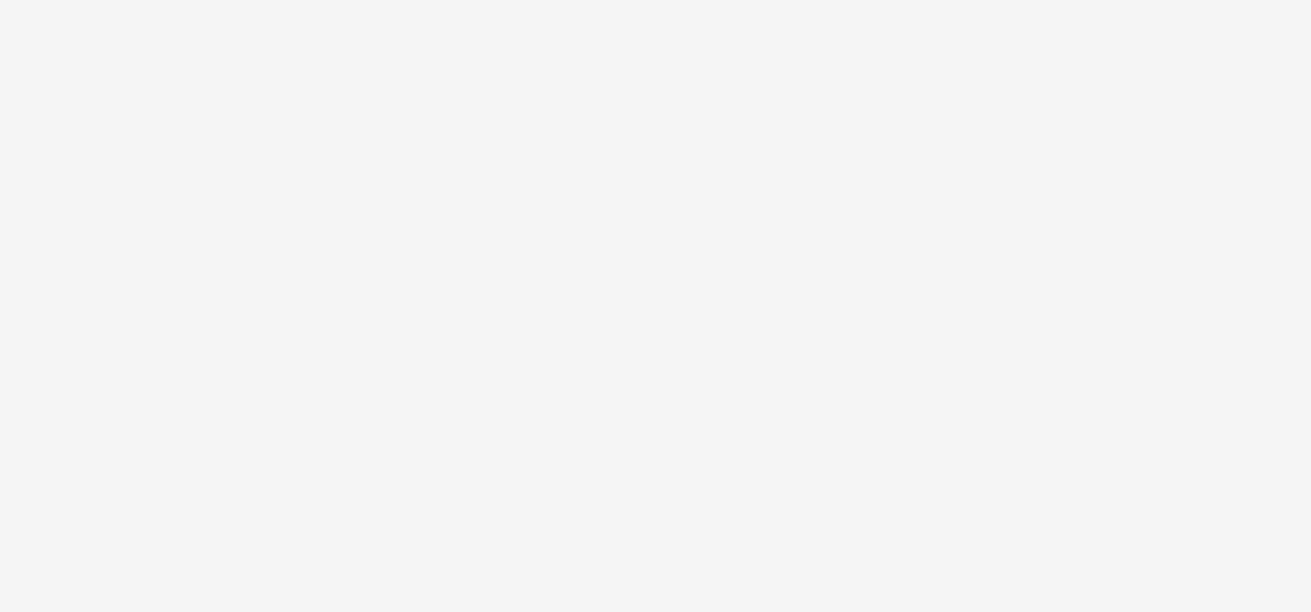
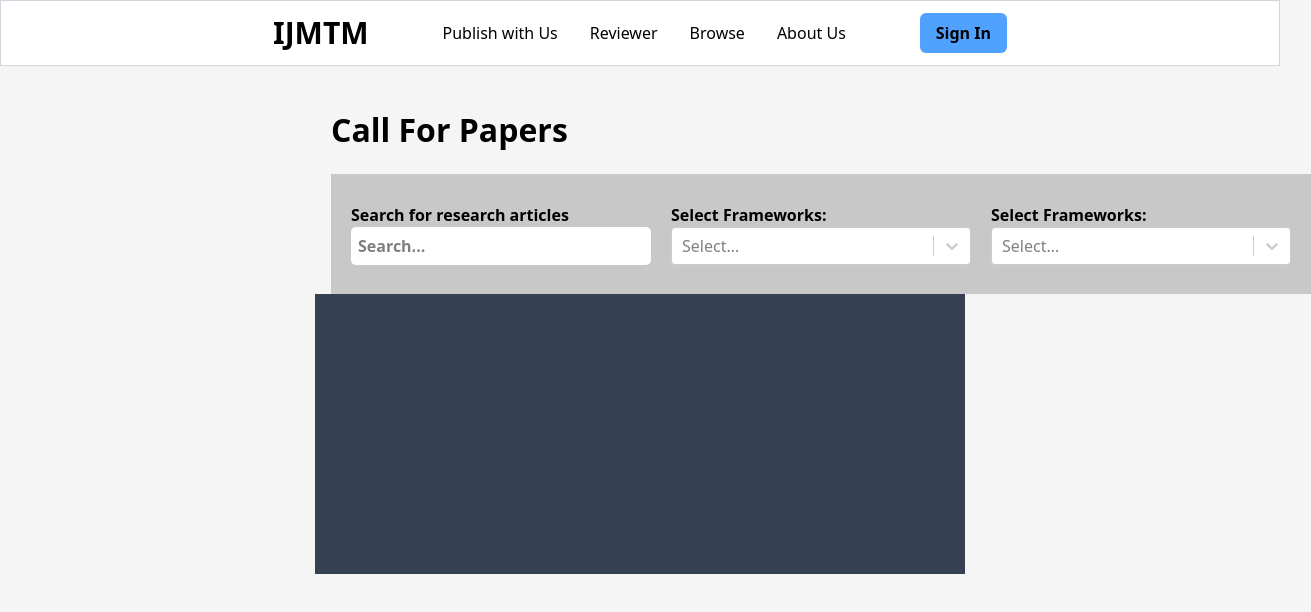
Before and after one commit to Adhish-Kumar-Baranwal/IJMTM, a React (Vite) app: page /PublishedPapers in a window 1280 px wide. Before the commit this address had no page. Shown: the top 612 px of the page, 1311 px wide, since content can reach past the window. Built offline with nearby package versions, Linux system fonts and the light colour scheme.

Commit message:
Updates
Removed some files and added new ones

```diff
--- a/package.json
+++ b/package.json
@@ -21,6 +21,7 @@
     "react-dom": "^19.0.0",
     "react-icons": "^5.5.0",
     "react-router-dom": "^7.3.0",
+    "react-select": "^5.10.1",
     "tailwindcss": "^4.0.14"
   },
   "devDependencies": {
--- a/src/App.jsx
+++ b/src/App.jsx
@@ -1,9 +1,8 @@
 import { BrowserRouter as Router, Routes, Route } from "react-router-dom";
-import NavBar from "./components/NavBar/NavBar";
 import SigninPage from "./SigninPageFolder/SigninPage";
 import Author from "./Author Page/Author";
 import HomePage from "./HomePage/HomePage";
-import Footer from "./Footer/Footer";
+import PublishedPapers from "./components/sections/PublishedPapers/PublishedPapers";
 
 const App = () => {
   return (
@@ -19,7 +18,7 @@ const App = () => {
         />
         <Route path="/Author" element={<Author />} />
         <Route path="/SigninPage" element={<SigninPage />} />
-        <Route path="/author" element={<Author />} />
+        <Route path="/PublishedPapers" element={<PublishedPapers />} />
       </Routes>
     </Router>
   );
--- a/src/components/NavBar/NavBar.jsx
+++ b/src/components/NavBar/NavBar.jsx
@@ -1,64 +1,37 @@
-import React, { useState, useRef, useEffect } from "react";
-import { Link, useNavigate } from "react-router-dom"; // Import useNavigate
+import React, { useState } from "react";
+import { Link, useNavigate } from "react-router-dom";
 import { navLists } from "../../constants";
 
 const NavBar = () => {
-  const [dropdown, setDropdown] = useState(null);
-  const dropdownRef = useRef(null);
-  const navigate = useNavigate(); // Initialize navigate
-
-  // Close dropdown when clicking outside
-  useEffect(() => {
-    const handleClickOutside = (event) => {
-      if (dropdownRef.current && !dropdownRef.current.contains(event.target)) {
-        setDropdown(null);
-      }
-      n;
-    };
-
-    document.addEventListener("mousedown", handleClickOutside);
-    return () => {
-      document.removeEventListener("mousedown", handleClickOutside);
-    };
-  }, []);
+  const [dropdown, setDropdown] = useState();
+  const navigate = useNavigate();
 
   return (
-    <header className="fixed top-5 left-1/2 transform -translate-x-1/2
-               max-w-7xl w-full bg-white border border-gray-300
-               rounded-lg shadow-lg px-8 py-3 flex items-center
-               justify-between z-1000">
-      <nav className="flex w-full items-center justify-center">
-        <Link
-          to="/"
-          id="nav-title"
-          className="no-underline text-xl font-semibold"
-        >
+    <header className="w-full bg-white border border-gray-300 px-8 py-3 flex items-center justify-between z-1000">
+      <nav className="flex w-full items-center justify-center mx-60 z-1000" onMouseLeave={() => setDropdown(null)}>
+
+        {/* Logo */}
+        <Link to="/" className="no-underline text-3xl font-bold">
           IJMTM
         </Link>
+
+        {/* Navigation Menu */}
         <div className="flex flex-1 w-full justify-center max-sm:hidden">
-          {/* Navigation List */}
           <ul className="flex cursor-pointer">
             {navLists.map((item, index) => (
               <li
                 key={index}
                 className="px-4 relative group"
                 onMouseEnter={() => setDropdown(index)}
-                ref={dropdownRef}
               >
                 <span className="cursor-pointer">{item.name}</span>
 
                 {/* Dropdown Menu */}
-                {item.submenu && dropdown === index && (
-                  <ul
-                    className="absolute left-0 mt-2 w-50 bg-white border border-gray-300 shadow-md rounded-lg flex flex-col"
-                    onMouseEnter={() => setDropdown(index)} // Prevents flickering
-                  >
+                {dropdown === index && item.submenu && (
+                  <ul className="absolute left-0 mt-2 w-50 bg-white border border-gray-300 shadow-md rounded-lg flex flex-col">
                     {item.submenu.map((subItem, subIndex) => (
-                      <li
-                        key={subIndex}
-                        className="px-4 py-2 hover:bg-gray-200 hover:rounded-lg"
-                      >
-                        <span>{subItem.name}</span>
+                      <li key={subIndex} className="px-4 py-2 hover:bg-gray-200 hover:rounded-lg">
+                        <Link to={subItem.path}>{subItem.name}</Link>
                       </li>
                     ))}
                   </ul>
@@ -72,7 +45,7 @@ const NavBar = () => {
         <a
           href="/SigninPage"
           className="px-4 py-2 bg-blue-400 rounded-md cursor-pointer font-semibold"
-          onClick={() => navigate("/SigninPage")} //Navigate to SigninPage
+          onClick={() => navigate("/SigninPage")}
         >
           Sign In
         </a>
--- a/src/components/sections/CounterSection/CounterSection.jsx
+++ /dev/null
@@ -1,23 +0,0 @@
-const CounterSection = () => {
-    const counters = [
-      { count: "70+", label: "Papers Published", description: "Total number of research papers and publications." },
-      { count: "15+", label: "Authors", description: "Contributors to the research and publications." },
-      { count: "40+", label: "Reviewers", description: "Feedback and evaluations received." },
-    ];
-
-    return (
-      <div className="bg-gradient-to-b bg-gray-200 py-12 px-6">
-        <div className="max-w-5xl mx-auto grid grid-cols-1 md:grid-cols-3 gap-8 text-center">
-          {counters.map((item, index) => (
-            <div key={index} className="flex flex-col items-center">
-              <span className="text-4xl md:text-5xl font-bold text-blue-600">{item.count}</span>
-              <h3 className="text-xl font-semibold text-gray-800 mt-2">{item.label}</h3>
-              <p className="text-sm text-gray-500 mt-1">{item.description}</p>
-            </div>
-          ))}
-        </div>
-      </div>
-    );
-  };
-
-  export default CounterSection;
--- a/src/components/sections/Featured/FeaturedAuthor.jsx
+++ /dev/null
@@ -1,38 +0,0 @@
-import React from "react";
-import { Link } from "react-router-dom"; // Import Link
-import AuthorImg from "../../../assets/ivana-square.jpg";
-import AuthorImg2 from "../../../assets/bruce-mars.jpg";
-import AuthorImg3 from "../../../assets/ivana-squares.jpg";
-
-const FeaturedAuthor = () => {
-  return (
-    <>
-      <div className="text-center mt-12 pt-10">
-        <h2 className="text-4xl font-semibold">Featured Authors</h2>
-        <p className="text-gray-600 text-md mt-2">Lorem ipsum dolor sit amet consectetur adipisicing elit. <br /> Exercitationem saepe iusto earum?</p>
-      </div>
-      <div className="flex justify-center items-center">
-        <div className="border max-w-[350px] min-h-[450px] p-5 my-16 mx-6 flex-1 flex flex-col justify-center items-center text-center rounded">
-          <img src={AuthorImg} alt="Author Image" className="w-50 h-50 mb-4 rounded-full" />
-          <h2 className="text-xl font-bold">Author1</h2>
-          <p className="text-gray-600">Author1 Description</p>
-          <Link to="/author">Click Here for More</Link>
-        </div>
-        <div className="border max-w-[350px] min-h-[450px] p-5 my-16 mx-6 flex-1 flex flex-col justify-center items-center text-center rounded">
-          <img src={AuthorImg2} alt="Author Image" className="w-50 h-50 mb-4 rounded-full" />
-          <h2 className="text-xl font-bold">Author2</h2>
-          <p className="text-gray-600">Author2 Description</p>
-          <Link to="/author">Click Here for More</Link>
-        </div>
-        <div className="border max-w-[350px] min-h-[450px] p-5 my-16 mx-6 flex-1 flex flex-col justify-center items-center text-center rounded">
-          <img src={AuthorImg3} alt="Author Image" className="w-50 h-50 mb-4 rounded-full" />
-          <h2 className="text-xl font-bold">Author3</h2>
-          <p className="text-gray-600">Author3 Description</p>
-          <Link to="/author">Click Here for More</Link>
-        </div>
-      </div>
-    </>
-  );
-};
-
-export default FeaturedAuthor;
--- a/src/components/sections/Featured/TrendingTopics.jsx
+++ /dev/null
@@ -1,11 +0,0 @@
-import React from 'react'
-
-const TrendingTopics = () => {
-  return (
-    <div>
-
-    </div>
-  )
-}
-
-export default TrendingTopics;
--- /dev/null
+++ b/src/components/sections/PublishedPapers/PublishedPapers.css
@@ -0,0 +1,47 @@
+.filter-container{
+    display: flex;
+    align-items: center;
+    width: 100%;
+    height: 120px;
+    background-color: #c8c8c8;
+    padding: 10px;
+    min-height: fit-content;
+    min-width: fit-content;
+}
+
+.cfp-title{
+    margin-top: 40px;
+    margin-bottom: 20px;
+    font-weight: 700;
+    font-size: 32px;
+}
+
+.cfp-search-section{
+    display: flex;
+    flex-direction: column;
+    width: 300px;
+    margin: 10px;
+}
+
+.cfp-search-box{
+    background-color: white;
+    margin: 0;
+    padding: 7px;
+    border-radius: 5px;
+}
+
+.cfp-select-section{
+    display: flex;
+    flex-direction: column;
+    width: 300px;
+    margin: 10px;
+}
+
+.cfp-filter-box{
+    display: flex;
+    flex-direction: column;
+}
+
+.cfp-search-section, .cfp-select-section label{
+    font-weight: 600;
+}
--- /dev/null
+++ b/src/components/sections/PublishedPapers/PublishedPapers.jsx
@@ -0,0 +1,63 @@
+import React, { useState } from "react";
+import NavBar from "../../NavBar/NavBar";
+import "./PublishedPapers.css";
+import Select from "react-select";
+
+
+const PublishedPapers = () => {
+  const [selectedOptions, setSelectedOptions] = useState([]);
+
+  const handleSelectChange = (selected) => {
+    console.log("Selected options:", selected);
+    setSelectedOptions(selected);
+  };
+
+  const options = [
+    { value: "react", label: "React" },
+    { value: "vue", label: "Vue" },
+    { value: "angular", label: "Angular" },
+    { value: "svelte", label: "Svelte" },
+  ];
+  return (
+    <>
+      <NavBar />
+
+      <div className="u-container">
+        <h2 className="cfp-title">Call For Papers</h2>
+      </div>
+
+      <div className="u-container">
+        <div className="filter-container">
+          <div className="cfp-search-section">
+            <label>Search for research articles</label>
+            <input type="text" name="" id="" className="cfp-search-box" placeholder="Search..." />
+          </div>
+          <div className="cfp-select-section">
+            <label>Select Frameworks:</label>
+              <Select
+                isMulti
+                options={options}
+                value={selectedOptions}
+                onChange={handleSelectChange}
+              />
+          </div>
+          <div className="cfp-select-section">
+            <label>Select Frameworks:</label>
+              <Select
+                isMulti
+                options={options}
+                value={selectedOptions}
+                onChange={handleSelectChange}
+              />
+          </div>
+        </div>
+      </div>
+
+      <div className="bg-gray-700 h-70 u-container">
+      </div>
+
+    </>
+  );
+};
+
+export default PublishedPapers;
--- a/src/constants/index.js
+++ b/src/constants/index.js
@@ -2,7 +2,6 @@ export const navLists = [
     {
       name: "Publish with Us",
       submenu: [
-        { name: "Publish Journal", path: "/publish-journal" },
         { name: "Publish Paper", path: "/publish-paper" },
       ],
     },
@@ -17,9 +16,9 @@ export const navLists = [
       name: "Browse",
       submenu: [
         { name: "Journals", path: "/journals" },
-        { name: "Research Papers", path: "/research-papers" },
-        { name: "Authors", path: "/Authors" },
-        { name: "Recently Published", path: "/recently-published" },
+        { name: "Published Papers", path: "/PublishedPapers" },
+        { name: "Author", path: "/Author" },
+        // { name: "Recently Published", path: "/recently-published" },
         { name: "Popular Topics", path: "/popular-topics" },
       ],
     },
--- a/src/index.css
+++ b/src/index.css
@@ -49,3 +49,9 @@ body {
 .rotate-y-180 {
   transform: rotateY(180deg);
 }
+
+
+.u-container{
+  margin: 0 315px;
+  padding: 0 16px;
+}
```
Also changed, not shown: src/components/sections/Featured/FeaturedArticles.jsx (deleted, +0 -95 lines), src/components/sections/LatestReasearchArticles.jsx (added), 1 other file (tests, documents, lock files or other folders).
